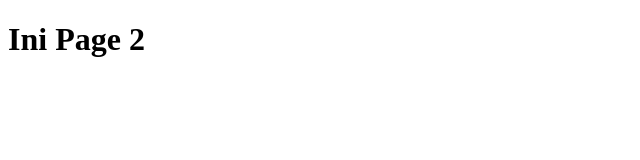
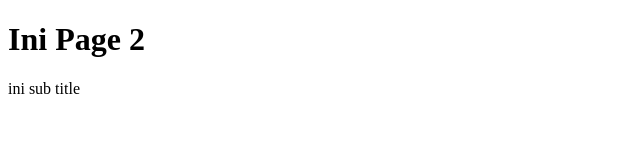
Before and after one commit to Candra06/pweb, a plain HTML site: page index2.html in a window 1280 px wide. Shown: the full height of the page, 0-640 px from the left. Drawn offline with Linux system fonts and the light colour scheme.

Commit message:
tambah p di index2

```diff
--- a/index2.html
+++ b/index2.html
@@ -7,5 +7,6 @@
 </head>
 <body>
     <h1>Ini Page 2</h1>
+    <p>ini sub title</p>
 </body>
 </html>
```
